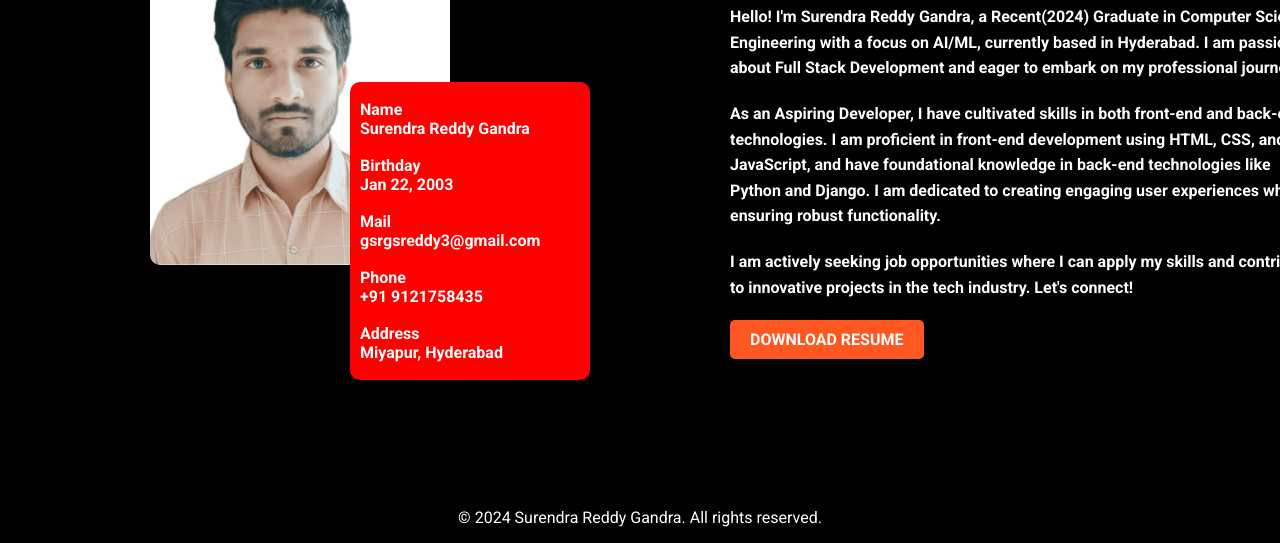
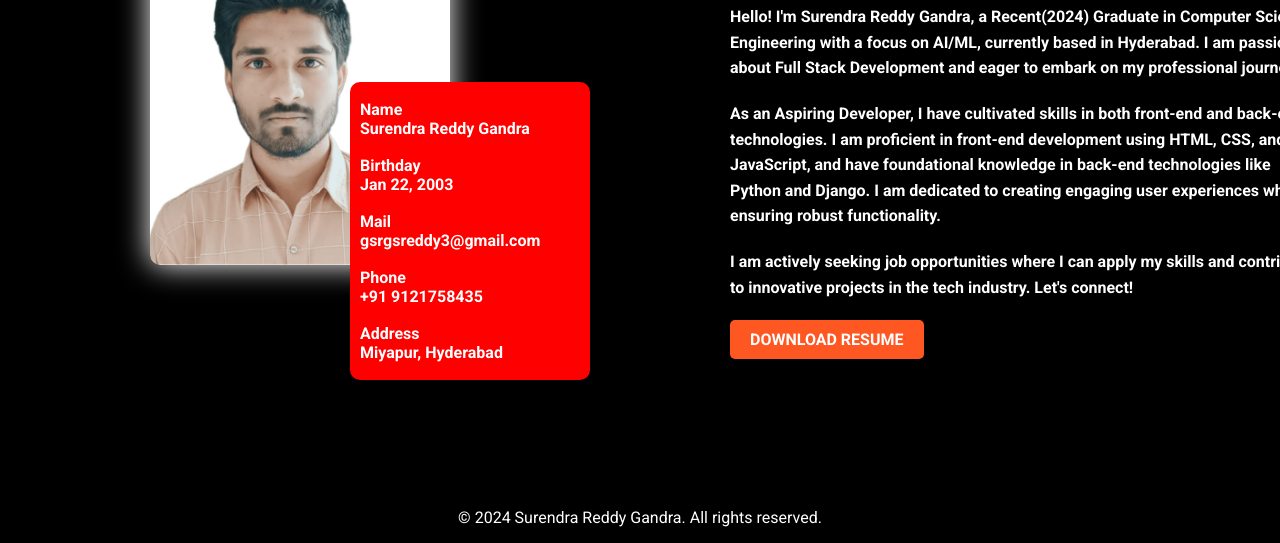
Before and after one commit to SurendraReddy3/Responsive-Personal-Portfolio, a plain HTML site: page about.html in a window 1280 px wide. Shown: the part 257-800 px from the top of the page. Drawn offline with Linux system fonts and the light colour scheme.

Commit message:
Update about.css

```diff
--- a/about.css
+++ b/about.css
@@ -134,6 +134,7 @@
         margin-bottom: 50px;
         border-radius: 10px; /* Rounded corners */
         margin-left: 60px;
+        box-shadow: 0 0 30px white;
     }
 
     .info-card {
```
